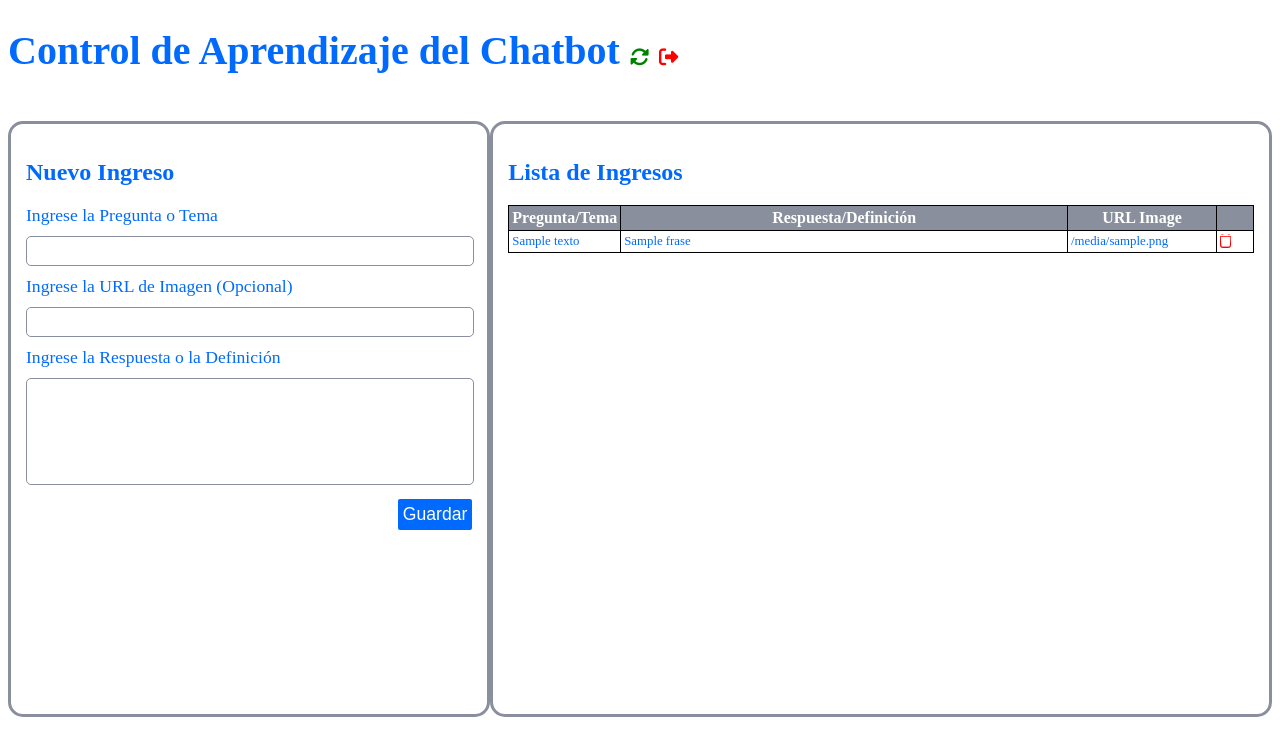
After one commit to cbalseca91/chatbotv2, a Flask app: page /admin in a window 1280 px wide. The commit adds this page. Shown: the top 756 px of the page. Run offline with Flask 2, Linux system fonts and the light colour scheme; the visitor is signed in with stand-in values (Sample User, id 1); a database or web service that is not in the repository returns one stand-in record (values such as "Sample title"); some libraries are stand-ins or nearby versions.

Commit message:
Desarrollo del módulo de login y admin de respuestas y preguntas

```diff
--- a/app.py
+++ b/app.py
@@ -1,22 +1,76 @@
-from flask import Flask, render_template, url_for, request
+from flask import Flask, render_template, url_for, request, session
+from werkzeug.utils import redirect
 import numpy as np
 
 from chatbot import Chatbot
+from mongo import Mongo
 
 app = Flask(__name__)
+app.secret_key = b'_Ch4Tb0t2o2o."#$'
+
 
 @app.route('/')
 def inicio():
     return render_template('index.html')
 
-@app.route('/api/chatbot', methods=['GET','POST'])
+
+@app.route('/admin', methods=['GET', 'POST'])
+def admin():
+    mongo = Mongo()
+    msg = ""
+    error = ""
+    datos = mongo.getall()
+    if request.method == 'POST':
+        documento = {'titulo': "", 'frase': "", 'urlimage': ""}
+        if 'pregunta' in request.form and 'respuesta' in request.form:
+            documento['titulo'] = request.form['pregunta']
+            documento['frase'] = request.form['respuesta']
+            if 'url_imagen' in request.form and len(request.form['url_imagen']) > 0:
+                documento['urlimage'] = request.form['url_imagen']
+            if mongo.inserttexto(documento):
+                msg = "Ingresado correctamente"
+            else:
+                error = "No se pudo ingresar ningún valor"
+    if 'username' in session:
+        return render_template('admin.html', msg=msg, error=error, datos=datos)
+    return redirect(url_for('login'))
+
+@app.route('/login', methods=['GET', 'POST'])
+def login():
+    msg_error = ""
+    if request.method == 'POST':
+        if request.form['username'] == 'user_chatbot' and request.form['password'] == '$chat$bot$2020__!':
+            # Iniciamos Sesión
+            session['username'] = request.form['username']
+            return redirect(url_for('admin'))
+        else:
+            return render_template('login.html', msg='Los datos están incorrectos')
+
+    if 'username' not in session:
+        return render_template('login.html')
+    return redirect(url_for('admin'))
+
+@app.route('/logout', methods=['GET', 'POST'])
+def logout():
+    session.pop('username', None)
+    return redirect(url_for('login'))
+
+@app.route('/api/delete-frase/<id>', methods=['GET', 'POST'])
+def deletefrase(id):
+    mongo = Mongo()
+    mongo.eliminarDocumento(id)
+    return redirect(url_for('admin'))
+
+
+@app.route('/api/chatbot', methods=['GET', 'POST'])
 def chatbot():
     if request.method == 'POST':
         chatbot = Chatbot()
         if 'text' in request.form:
             return chatbot.recibir_mensaje(request.form['text'])
         elif 'satisfaccion' in request.form and 'pregunta' in request.form:
-            return chatbot.satisfaccion(request.form['satisfaccion'], request.form['pregunta'], request.form['original'])
+            return chatbot.satisfaccion(request.form['satisfaccion'], request.form['pregunta'],
+                                        request.form['original'])
         else:
             return "Nada que responder"
     return "No se ha solicitado ninguna pregunta."
--- a/correo.py
+++ b/correo.py
@@ -32,5 +32,8 @@ class Correo:
         self.smtp.sendmail(self.mensaje["From"], self.mensaje["to"], self.mensaje.as_string())
         self.smtp.quit()
 
+
+'''
 correo = Correo();
 correo.enviarCorreo("La siguiente respuesta no fue satisfactoria:\n\nPregunta: Que es cascada")
+'''
--- a/mongo.py
+++ b/mongo.py
@@ -1,4 +1,5 @@
 from pymongo import MongoClient
+from bson.objectid import ObjectId
 
 
 class Mongo:
@@ -6,6 +7,12 @@ class Mongo:
         self.cliente = MongoClient('localhost', port=27017)  # Para el caso de ser Local
         # Seleccionamos o creamos la base de Datos
         self.dbname = self.cliente['chatbot']
+
+    def getall(self):
+        # Seleccionamos o creamos la colección (Tabla)
+        colection = self.dbname['textos']
+        # Retonamos todos los textos
+        return colection.find({})
 
     def gettexto(self):
         respuesta = []
@@ -23,7 +30,7 @@ class Mongo:
     def inserttexto(self, documento):
         # Seleccionamos o creamos la colección (Tabla)
         colection = self.dbname['textos']
-        colection.insert_one(documento)
+        return colection.insert_one(documento)
 
     def getRespuesta(self, titulo):
         urlimage = ""
@@ -44,6 +51,11 @@ class Mongo:
             frase = ""
 
         return {"urlimage": urlimage, "frase": frase}
+    def eliminarDocumento(self,id):
+        # Seleccionamos o creamos la colección (Tabla)
+        colection = self.dbname['textos']
+        return colection.delete_one({'_id':ObjectId(id)})
+
 
 '''
 mongo = Mongo()
--- /dev/null
+++ b/static/css/admin.css
@@ -0,0 +1,117 @@
+.titulo-admin {
+    color: #006AFF;
+    font-size: 2.5rem;
+}
+.titulo-admin a {
+    text-decoration: none;
+}
+.titulo-admin i.fa-sync-alt {
+    font-size: 1.2rem;
+    color: green;
+}
+.titulo-admin i.fa-sign-out-alt {
+    font-size: 1.2rem;
+    color: red;
+}
+.contenedor {
+    display: flex;
+    justify-content: space-around;
+}
+.contenedor h2 {
+    color: #006AFF;
+}
+.contenedor > div {
+    border: 3px solid #898F9C;
+    border-radius: 15px;
+    padding: 15px;
+}
+.contenedor-form label {
+    color: #006AFF;
+    font-size: 1.1rem;
+    display: block;
+    margin: 0 0 10px;
+}
+
+.contenedor-form input {
+    color: #006AFF;
+    font-size: 1rem;
+    padding: 5px 1.5%;
+    margin: 0 0 10px;
+    width: 97%;
+    border: 0.5px solid #898F9C;
+    border-radius: 5px;
+}
+.contenedor-form textarea {
+    color: #006AFF;
+    font-size: 1rem;
+    padding: 5px 1.5%;
+    margin: 0 0 10px;
+    width: 97%;
+    border: 0.5px solid #898F9C;
+    border-radius: 5px;
+    resize: none;
+}
+.contenedor-form {
+    flex-grow: 1;
+    min-width: 25%;
+    height: 70vh;
+}
+.btn-form-container {
+    text-align: right;
+}
+.btn-form-container button {
+    background: #006AFF;
+    color: white;
+    border: none;
+    border-radius: 2px;
+    padding: 5px;
+    font-size: 1.1rem;
+}
+.contenedor-tabla {
+    flex-grow: 2;
+    overflow-x: hidden;
+    overflow-y: auto;
+    height: 70vh;
+}
+
+.table {
+    width: 100%;
+    border: 1px solid #898F9C;
+    border-collapse: collapse;
+}
+.table th {
+    background: #898F9C;
+    border: 1px solid black;
+    padding: 3px;
+    color: white;
+}
+.table td {
+    border: 1px solid black;
+    padding: 3px;
+    color: #006AFF;
+    font-size: 0.8rem;
+}
+.table .btn-eliminar {
+    background: red;
+    color: white;
+    border: none;
+    border-radius: 3px;
+    cursor: pointer;
+}
+
+.alert-msg {
+    background: green;
+    color: white;
+    border: none;
+    border-radius: 5px;
+    font-size: 1rem;
+    display: inline-block;
+}
+.alert-error {
+    background: red;
+    color: white;
+    border: none;
+    border-radius: 5px;
+    font-size: 1rem;
+    display: inline-block;
+}
--- /dev/null
+++ b/templates/admin.html
@@ -0,0 +1,87 @@
+<!DOCTYPE html>
+<html lang="en">
+<head>
+    <link rel="icon" type="image/png" href="{{url_for('static',filename='images/logo.png')}}">
+    <link rel="stylesheet" href="{{url_for('static',filename='css/admin.css')}}">
+    <script src="{{url_for('static',filename='js/admin.js')}}"></script>
+    <script src="https://kit.fontawesome.com/10752ea731.js" crossorigin="anonymous"></script>
+    <title>Administrador</title>
+</head>
+<body>
+    <h1 class="titulo-admin">
+        Control de Aprendizaje del Chatbot
+        <a href="">
+            <i class="fas fa-sync-alt"></i>
+        </a>
+        <a href="{{url_for('logout')}}">
+            <i class="fas fa-sign-out-alt"></i>
+        </a>
+
+    </h1>
+
+    <div class="alert-error">
+        <p class="alert-error-text">
+            {{error}}
+        </p>
+    </div>
+    <div class="alert-msg">
+        <p class="alert-msg-text">
+            {{msg}}
+        </p>
+    </div>
+    <div class="contenedor">
+        <div class="contenedor-form">
+            <h2>Nuevo Ingreso</h2>
+            <form method="POST">
+                <div>
+                    <label for="pregunta">Ingrese la Pregunta o Tema</label>
+                    <input type="text" name="pregunta" id="pregunta" required>
+                </div>
+                <div>
+                    <label for="url_imagen">Ingrese la URL de Imagen (Opcional)</label>
+                    <input type="text" name="url_imagen" id="url_imagen">
+                </div>
+                <div>
+                    <label for="respuesta">Ingrese la Respuesta o la Definición</label>
+                    <textarea name="respuesta" id="respuesta" rows="5" required></textarea>
+                </div>
+                <div class="btn-form-container">
+                    <button>Guardar</button>
+                </div>
+            </form>
+        </div>
+        <div class="contenedor-tabla">
+            <h2>Lista de Ingresos</h2>
+            <table class="table">
+                <cols>
+                    <col width="15%">
+                    <col width="60%">
+                    <col width="20%">
+                </cols>
+                <thead>
+                    <tr>
+                        <th>Pregunta/Tema</th>
+                        <th>Respuesta/Definición</th>
+                        <th>URL Image</th>
+                        <th></th>
+                    </tr>
+                </thead>
+                <tbody>
+                    {%for dato in datos%}
+                    <tr>
+                        <td>{{dato.titulo}}</td>
+                        <td>{{dato.frase}}</td>
+                        <td>{{dato.urlimage}}</td>
+                        <td>
+                            <a class="btn-eliminar" href="{{url_for('deletefrase',id=dato._id)}}">
+                                <i class="fas fa-trash"></i>
+                            </a>
+                        </td>
+                    </tr>
+                    {%endfor%}
+                </tbody>
+            </table>
+        </div>
+    </div>
+</body>
+</html>
```
Also changed, not shown: static/css/index.css (+12 -7 lines), static/css/login.css (added, +61 -0 lines), templates/index.html (+9 -1 lines), templates/login.html (added, +38 -0 lines), static/images/logo.png (added), static/images/ups.png (added), static/js/admin.js (added), static/js/login.js (added).
